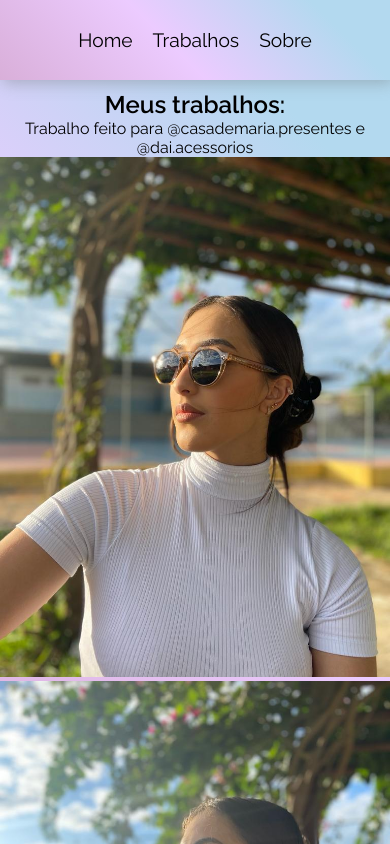
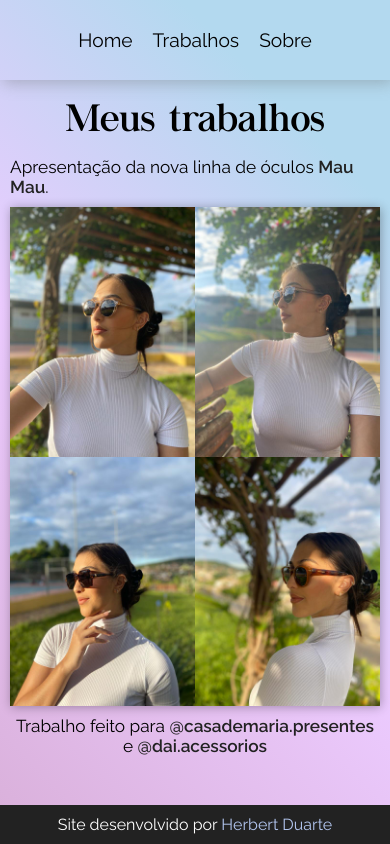
Before and after one commit to HerbertDuarte/lp-anaclara, a React (Create React App) app: page /works in a window 390 px wide. Shown: the top 844 px of the page. Built offline with nearby package versions, Linux system fonts and the light colour scheme.

Commit message:
beta1 finished

```diff
--- a/src/components/Slider.module.css
+++ b/src/components/Slider.module.css
@@ -1,21 +1,38 @@
 .sliderContainer{
   padding: 20px;
 }
+
 .slider{
   display: grid;
+  grid-template-columns: 1fr 1fr 1fr 1fr;
+  grid-template-rows: 1fr;
+  grid-template-areas:
+  's s s s'
+  ;
   max-width: 960px;
   margin: auto;
-  margin-bottom: 40px ;
+  width: 100%;
+  column-gap: 0;
+
+  box-shadow: 1px 1px 10px rgba(0, 0, 0, 0.315);
 }
 .slideDiv{
   width: 100%;
-  min-width: 170px;
+  grid-area: 's';
 }
 
 .slideDiv img{
   width: 100%;
+  height: 100%;
 }
 
 @media (max-width:725px) {
-
+  .slider{
+    grid-template-columns: 1fr 1fr;
+    grid-template-rows: 1fr 1fr;
+    grid-template-areas:
+    's s'
+    's s'
+    ;
+  }
 }
--- a/src/routes/About.module.css
+++ b/src/routes/About.module.css
@@ -26,6 +26,7 @@
   padding-bottom: 20px;
   margin: 20px;
   height: min-content;
+  box-shadow: 2px 2px 15px rgba(0, 0, 0, 0.329);
 }
 .image1, .image2{
   width: 100%;
@@ -96,5 +97,14 @@
   }
   .title{
     padding: 20px 5px 10px 5px;
+    font-size: 2.5em;
+    padding: 0;
+    padding-top: 10px;
   }
 }
+
+@media (max-width: 550px) {
+  .title{
+    font-size: 2em;
+  }
+}
--- a/src/routes/Email.jsx
+++ b/src/routes/Email.jsx
@@ -4,7 +4,7 @@ const Email = () => {
   return(
   <section>
     <h1 className={styles.title}>Formulário de Email</h1>
-    <form className={styles.form} action="https://formsubmit.co/anaclaramelo10.acr@gmail.com" method="POST" >
+    <form className={styles.form} action="https://formsubmit.co/c31ab4f2a9006434dba4f4629634cc3d" method="POST" >
       <input className={styles.email} required type="email" name="email" placeholder='Digite seu email'></input>
       <textarea className={styles.message} required name="mensagem" id="mensagem" cols="30" rows="8" placeholder='Digite sua mensagem'></textarea>
       <input className={styles.button} type="submit" value="Enviar" />
--- a/src/routes/Thanks.module.css
+++ b/src/routes/Thanks.module.css
@@ -7,6 +7,7 @@
 .title{
   font-size: 2em;
 }
+
 .link{
   text-decoration: none;
   color: #222;
--- a/src/routes/Works.jsx
+++ b/src/routes/Works.jsx
@@ -4,22 +4,14 @@ import styles from './Works.module.css'
 
 const Works = () => {
 
-  const slides = [
-    { url: "/slide1.jpeg", title: "Ana Clara" },
-    { url: "/slide2.jpeg", title: "Ana Clara"},
-    { url: "/slide3.jpeg", title: "Ana Clara" },
-    { url: "/slide4.jpeg", title: "Ana Clara"},
-  ];
-
-
-
   return (
-    <section className={styles.worksSection}>
-      <h1 className={styles.title}>Meus trabalhos:</h1>
-      <p className={styles.text}>Trabalho feito para @casademaria.presentes e @dai.acessorios</p>
+    <section className={styles.container}>
+      <h1 className={styles.title}>Meus trabalhos</h1>
+      <p className={styles.text}>Apresentação da nova linha de óculos <a href="https://www.maumau.com.br/oculos-femininos">Mau Mau</a>.</p>
       <div>
-        <Slider slides={slides}/>
+        <Slider/>
       </div>
+      <p className={styles.description}>Trabalho feito para <a href="https://www.instagram.com/casademaria.presentes/">@casademaria.presentes</a> e <a href="https://www.instagram.com/dai.acessorios/">@dai.acessorios</a></p>
     </section>
   )
 }
--- a/src/routes/Works.module.css
+++ b/src/routes/Works.module.css
@@ -0,0 +1,45 @@
+.container{
+  padding: 20px;
+  padding-bottom: 70px;
+}
+.container a{
+  text-decoration: none;
+  font-weight: bold;
+  color: #222;
+}
+.container a:hover{
+  text-decoration: underline;
+}
+
+.title{
+  font-family: 'chapaza', serif;
+  font-weight: normal;
+  font-size: 2.6em;
+  padding-top: 15px;
+}
+
+.text{
+  text-align: left;
+  padding: 20px 0;
+  font-size: 1.2em;
+}
+
+.description{
+  font-size: 1.2em;
+  text-align: center;
+  padding-top: 10px;
+}
+
+@media (max-width:450px){
+  .container{
+    font-size: 0.9em;
+    padding: 10px;
+    padding-bottom: 60px;
+  }
+  .title{
+    padding: 0;
+  }
+  .text{
+    padding: 10px 0;
+  }
+}
```
Also changed, not shown: 3 other files (tests, documents, lock files or other folders).
